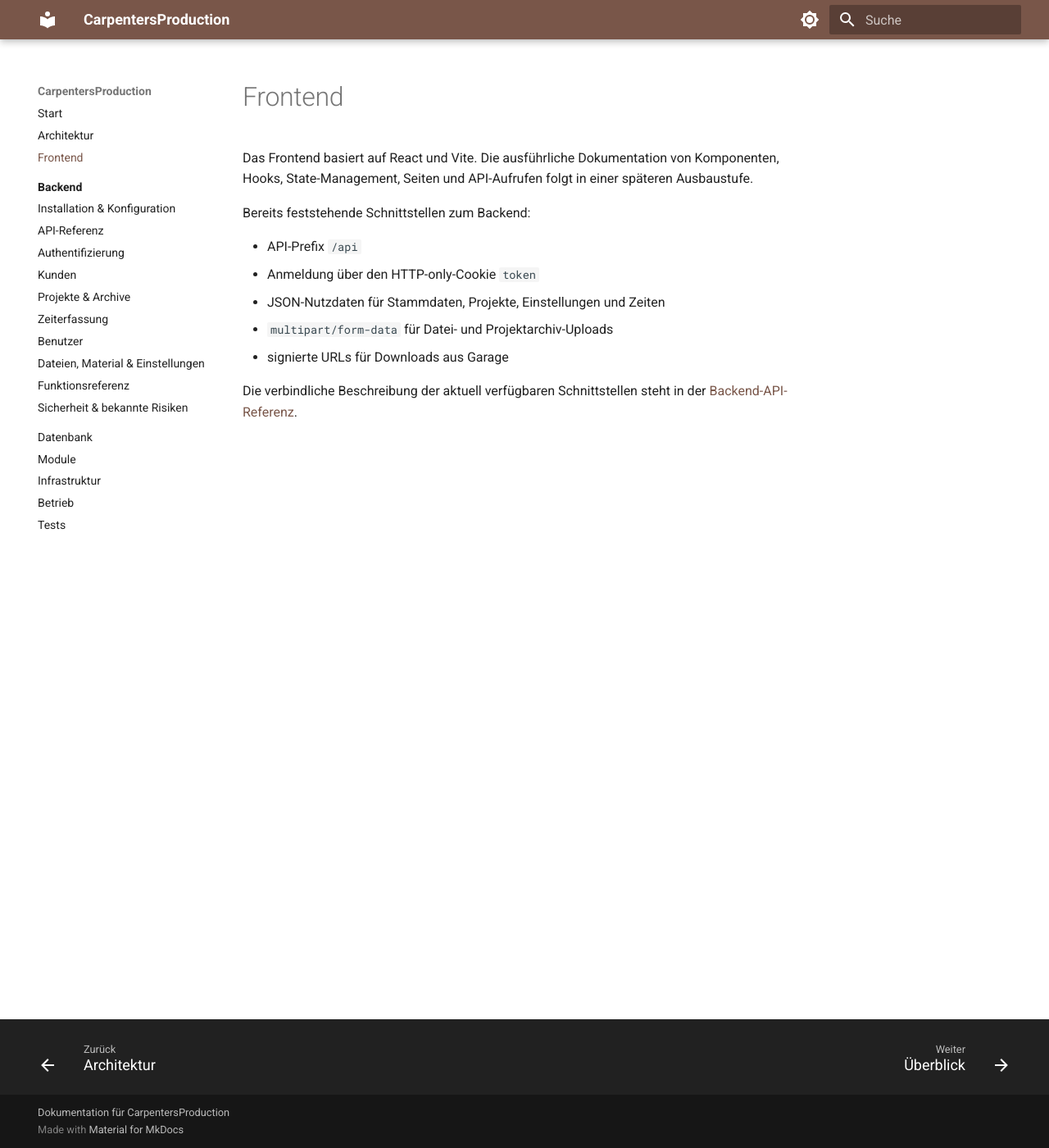
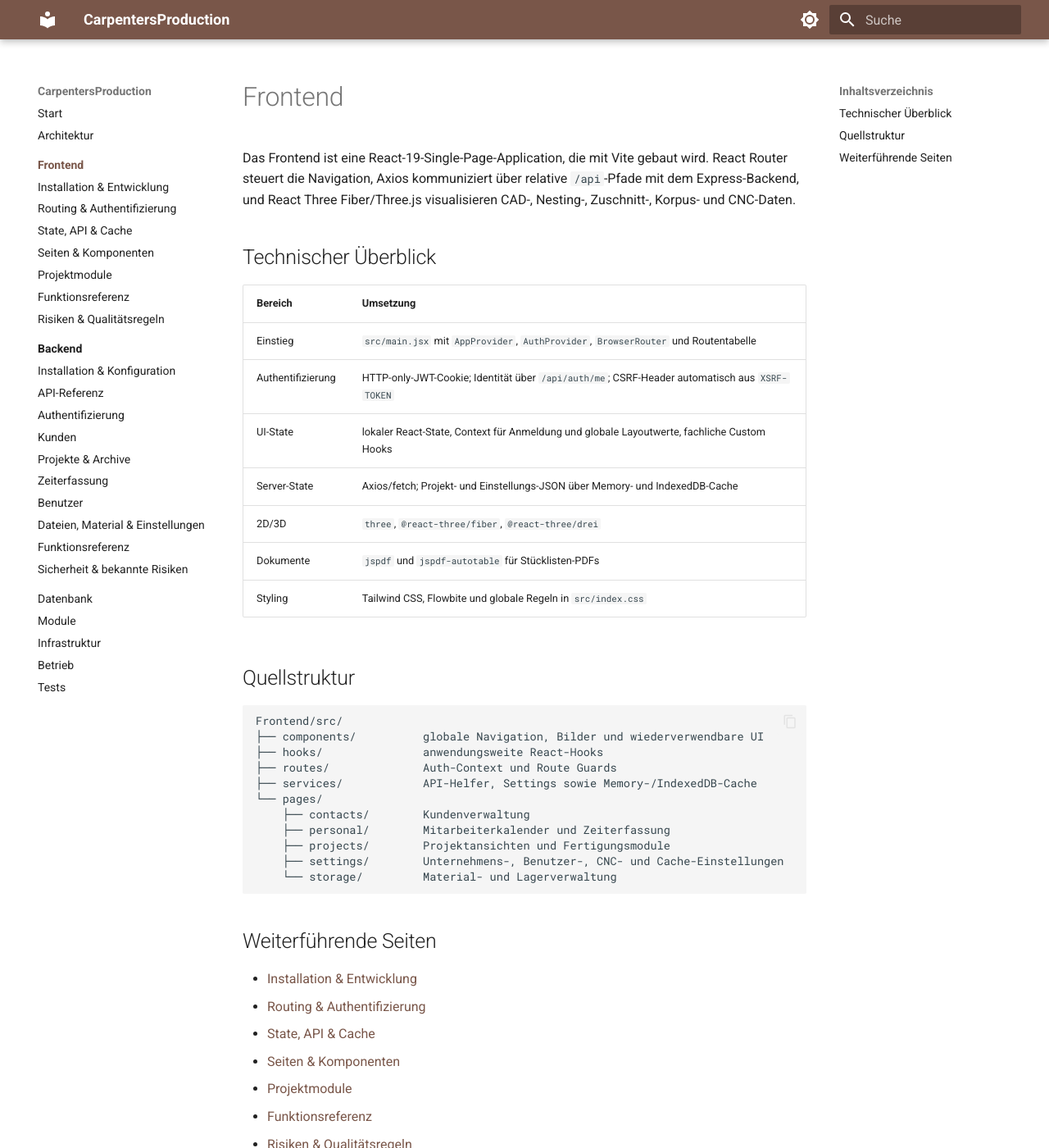
Before and after one commit to SchreinereiWiest/CarpentersProduction, an MkDocs documentation site: the page built from docs/frontend/index.md, in a window 1280 px wide and 1400 px high. Shown: the whole window at 82% size. Built offline with MkDocs 1.6.1 and Material for MkDocs 9.7.7, drawn with Linux system fonts in a browser that asks for light colours; some of the changed text lies outside the part shown.

Commit message:
frontend documentation

````diff
--- a/docs/frontend/index.md
+++ b/docs/frontend/index.md
@@ -1,13 +1,43 @@
 # Frontend
 
-Das Frontend basiert auf React und Vite. Die ausführliche Dokumentation von Komponenten, Hooks, State-Management, Seiten und API-Aufrufen folgt in einer späteren Ausbaustufe.
+Das Frontend ist eine React-19-Single-Page-Application, die mit Vite gebaut wird. React Router steuert die Navigation, Axios kommuniziert über relative `/api`-Pfade mit dem Express-Backend, und React Three Fiber/Three.js visualisieren CAD-, Nesting-, Zuschnitt-, Korpus- und CNC-Daten.
 
-Bereits feststehende Schnittstellen zum Backend:
+## Technischer Überblick
 
-- API-Prefix `/api`
-- Anmeldung über den HTTP-only-Cookie `token`
-- JSON-Nutzdaten für Stammdaten, Projekte, Einstellungen und Zeiten
-- `multipart/form-data` für Datei- und Projektarchiv-Uploads
-- signierte URLs für Downloads aus Garage
+| Bereich | Umsetzung |
+|---|---|
+| Einstieg | `src/main.jsx` mit `AppProvider`, `AuthProvider`, `BrowserRouter` und Routentabelle |
+| Authentifizierung | HTTP-only-JWT-Cookie; Identität über `/api/auth/me`; CSRF-Header automatisch aus `XSRF-TOKEN` |
+| UI-State | lokaler React-State, Context für Anmeldung und globale Layoutwerte, fachliche Custom Hooks |
+| Server-State | Axios/fetch; Projekt- und Einstellungs-JSON über Memory- und IndexedDB-Cache |
+| 2D/3D | `three`, `@react-three/fiber`, `@react-three/drei` |
+| Dokumente | `jspdf` und `jspdf-autotable` für Stücklisten-PDFs |
+| Styling | Tailwind CSS, Flowbite und globale Regeln in `src/index.css` |
 
-Die verbindliche Beschreibung der aktuell verfügbaren Schnittstellen steht in der [Backend-API-Referenz](../backend/api.md).
+## Quellstruktur
+
+```text
+Frontend/src/
+├── components/          globale Navigation, Bilder und wiederverwendbare UI
+├── hooks/               anwendungsweite React-Hooks
+├── routes/              Auth-Context und Route Guards
+├── services/            API-Helfer, Settings sowie Memory-/IndexedDB-Cache
+└── pages/
+    ├── contacts/        Kundenverwaltung
+    ├── personal/        Mitarbeiterkalender und Zeiterfassung
+    ├── projects/        Projektansichten und Fertigungsmodule
+    ├── settings/        Unternehmens-, Benutzer-, CNC- und Cache-Einstellungen
+    └── storage/         Material- und Lagerverwaltung
+```
+
+## Weiterführende Seiten
+
+- [Installation & Entwicklung](installation.md)
+- [Routing & Authentifizierung](routing-auth.md)
+- [State, API & Cache](state-data.md)
+- [Seiten & Komponenten](pages-components.md)
+- [Projektmodule](project-modules.md)
+- [Funktionsreferenz](functions.md)
+- [Risiken & Qualitätsregeln](quality.md)
+
+Die verbindlichen Request-/Response-Formate stehen in der [Backend-API-Referenz](../backend/api.md).
--- a/mkdocs.yml
+++ b/mkdocs.yml
@@ -54,7 +54,15 @@ markdown_extensions:
 nav:
   - Start: index.md
   - Architektur: architecture/index.md
-  - Frontend: frontend/index.md
+  - Frontend:
+      - Überblick: frontend/index.md
+      - Installation & Entwicklung: frontend/installation.md
+      - Routing & Authentifizierung: frontend/routing-auth.md
+      - State, API & Cache: frontend/state-data.md
+      - Seiten & Komponenten: frontend/pages-components.md
+      - Projektmodule: frontend/project-modules.md
+      - Funktionsreferenz: frontend/functions.md
+      - Risiken & Qualitätsregeln: frontend/quality.md
   - Backend:
       - Überblick: backend/index.md
       - Installation & Konfiguration: backend/installation.md
````
Also changed, not shown: README.md (+27 -25 lines), docs/architecture/index.md (+17 -7 lines), docs/frontend/functions.md (added, +167 -0 lines), docs/frontend/installation.md (added, +51 -0 lines), docs/frontend/pages-components.md (added, +69 -0 lines), docs/frontend/project-modules.md (added, +63 -0 lines), docs/frontend/quality.md (added, +36 -0 lines), docs/frontend/routing-auth.md (added, +61 -0 lines), docs/frontend/state-data.md (added, +47 -0 lines), docs/index.md (+4 -4 lines), docs/modules/index.md (+3 -3 lines), docs/testing/index.md (+2 -1 lines).
